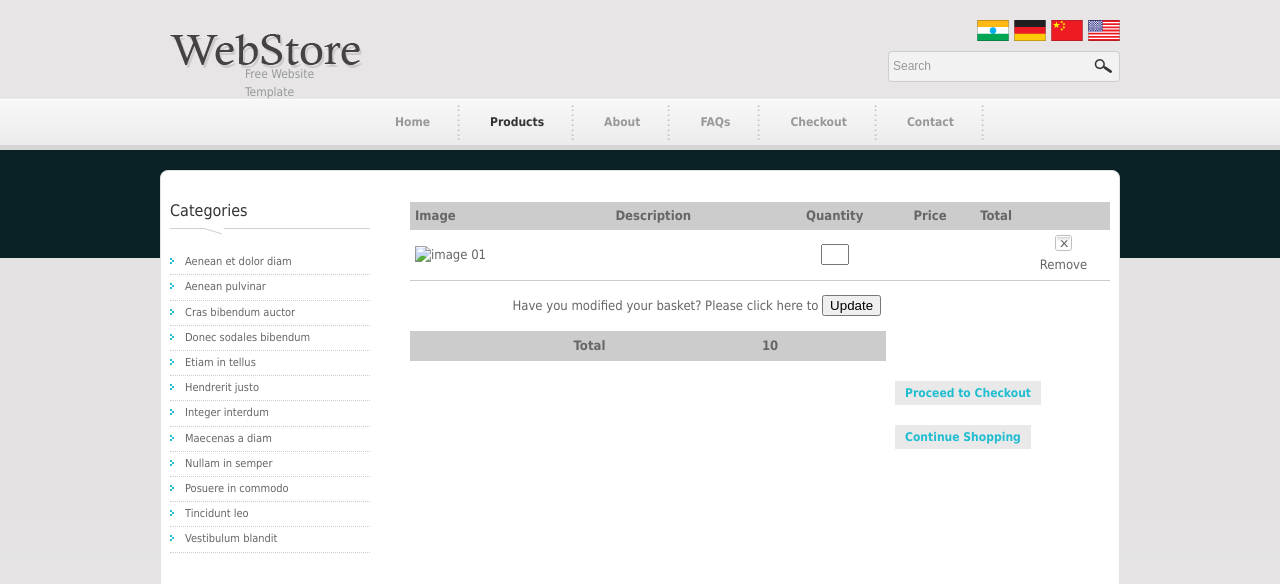
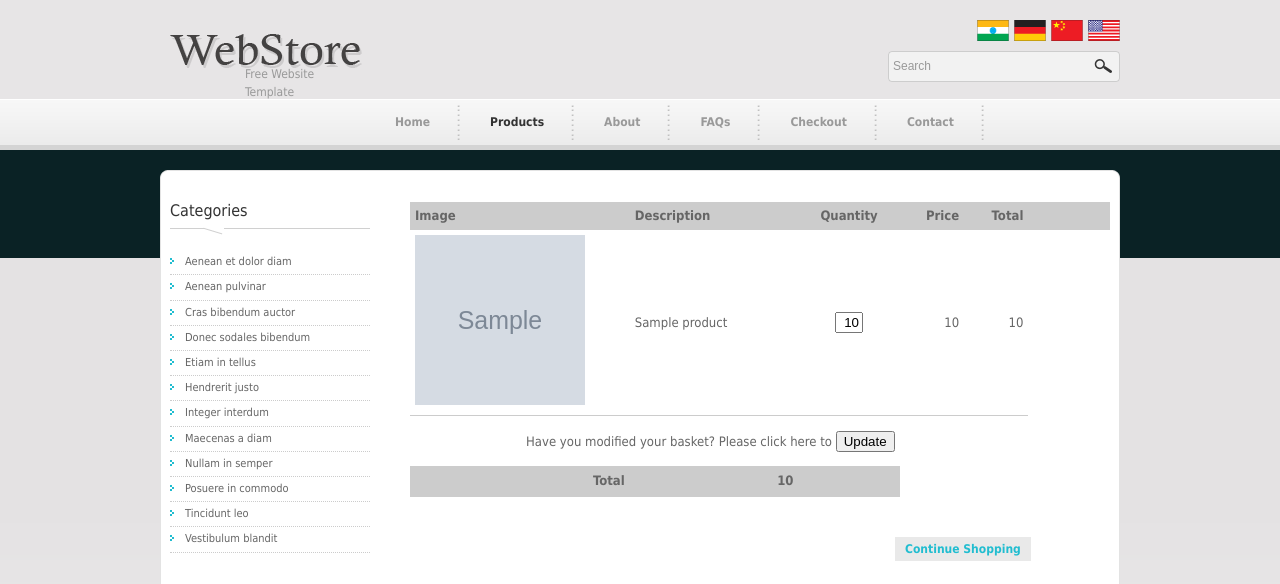
Before and after one commit to SmartBoY10/store_manager, a Django app: template templates/store_app/cart_detail.html in a window 1280 px wide. Shown: the top 584 px of the page. Run offline with Django 3.2, Linux system fonts and the light colour scheme; tables that the repository leaves empty hold one stand-in row (values such as "Sample post"); the template is opened without the code that fills it: values that come from a table or form of the project are taken from there, most other values are stand-ins (such as "Sample title", 1, 10 or a date in 2020); grey boxes marked "Sample" are stand-in pictures.

Commit message:
Added cart-detail view

```diff
--- a/store_app/models.py
+++ b/store_app/models.py
@@ -97,6 +97,7 @@
     buyer = models.ForeignKey(Buyer, verbose_name="Клиент", on_delete=models.SET_NULL, null=True)
     product = models.ForeignKey(Product, verbose_name="Продукт", on_delete=models.SET_NULL, null=True)
     quantity = models.PositiveIntegerField(verbose_name="Кол-во продукта", default=1)
+    total_price = models.PositiveIntegerField(verbose_name="Общая сумма", default=0)
     cart = models.ForeignKey(Cart, verbose_name="Корзина", on_delete=models.CASCADE, null=True)
 
     class Meta:
--- a/store_app/urls.py
+++ b/store_app/urls.py
@@ -5,4 +5,5 @@
     path('', ProductsView.as_view(), name='home'),
     path('product/<int:pk>/', ProductDetailView.as_view(), name='detail'),
     path('product/add-to-cart/<int:pk>/', AddToCart.as_view(), name='add_to_cart'),
+    path('cart-detail/', CartDetailView.as_view(), name='cart_detail'),
 ]
--- a/templates/store_app/cart_detail.html
+++ b/templates/store_app/cart_detail.html
@@ -121,18 +121,18 @@
 
                       </tr>
 <!--                        One order-->
-                    {% for cart in carts %}
-                    <form action="{% url 'add_to_cart_with_quantity' %}" method="post">
+                    {% for order in orders %}
+                    {% comment %} <form action="{% url 'add_to_cart_with_quantity' %}" method="post"> {% endcomment %}
                     {% csrf_token %}
 
                     	<tr>
-                        	<td><img height="170" width="170" src="{{ cart.product.photo.url }}" alt="image 01" /></td>
-                        	<td>{{ cart.product.name }}</td>
-                            <td align="center" hidden="True"><input type="text" value="{{ cart.id }}" name="cart_id" style="width: 20px; text-align: right" /></td>
-                            <td align="center"><input type="text" value="{{ cart.quantity }}" name="quantity"  style="width: 20px; text-align: right" /> </td>
-                            <td align="right">{{ cart.product.price }} </td>
-                            <td align="right">{{ cart.total_price }} </td>
-                            <td align="center"> <a href="{% url 'delete_from_cart' cart.id %}"><img src="{% static 'images/remove_x.gif' %}" alt="remove" /><br />Remove</a> </td>
+                        	<td><img height="170" width="170" src="{{ order.product.image.url }}" alt="image 01" /></td>
+                        	<td>{{ order.product.name }}</td>
+                            <td align="center" hidden="True"><input type="text" value="{{ order.id }}" name="cart_id" style="width: 20px; text-align: right" /></td>
+                            <td align="center"><input type="text" value="{{ order.quantity }}" name="quantity"  style="width: 20px; text-align: right" /> </td>
+                            <td align="right">{{ order.product.price }} </td>
+                            <td align="right">{{ order.total_price }} </td>
+                            {% comment %} <td align="center"> <a href="{% url 'delete_from_cart' cart.id %}"><img src="{% static 'images/remove_x.gif' %}" alt="remove" /><br />Remove</a> </td> {% endcomment %}
 						</tr>
 
 <!--                =====-->
@@ -149,7 +149,7 @@
 					</table>
                     <div style="float:right; width: 215px; margin-top: 20px;">
 
-                        <div class="checkout"><a href="{% url 'take-order' buyer_id %}" class="more">Proceed to Checkout</a></div>
+                        {% comment %} <div class="checkout"><a href="{% url 'take-order' buyer_id %}" class="more">Proceed to Checkout</a></div> {% endcomment %}
                         <div class="cleaner h20"></div>
                         <div class="continueshopping"><a href="javascript:history.back()" class="more">Continue Shopping</a></div>
 
```
Also changed, not shown: store_app/views.py (+22 -3 lines), templates/store_app/cart.html (deleted, +0 -10 lines), store_app/migrations/0007_order_total_price.py (added).
